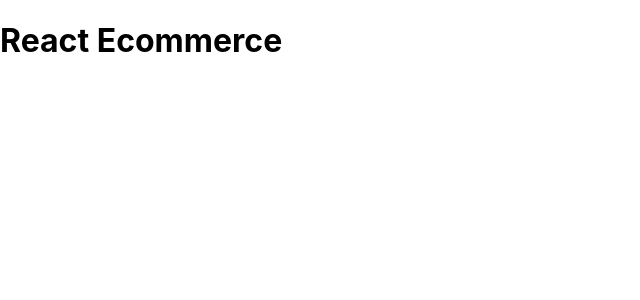
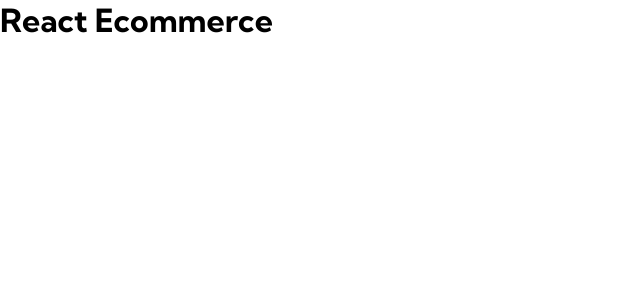
Before and after one commit to GustavoJuvino/react-ecommerce, a React (Create React App) app: page / in a window 1280 px wide. Shown: the top 300 px of the page, without its empty margins (0-640 px from the left). Built offline with nearby package versions, Linux system fonts and the light colour scheme.

Commit message:
Styles configs

```diff
--- a/package.json
+++ b/package.json
@@ -13,6 +13,7 @@
     "react": "^18.2.0",
     "react-dom": "^18.2.0",
     "react-scripts": "5.0.1",
+    "styled-components": "^5.3.8",
     "typescript": "^4.9.5",
     "web-vitals": "^2.1.4"
   },
--- /dev/null
+++ b/src/App.css
@@ -0,0 +1,37 @@
+@import url('https://fonts.googleapis.com/css2?family=Kumbh+Sans:wght@400;700&display=swap');
+
+* {
+    box-sizing: border-box;
+    margin: 0px;
+
+    /* Colors */
+
+    /* Primary */
+    --orange: hsl(26, 100%, 55%);
+    --pale-orange: hsl(25, 100%, 94%);
+
+    /* Neutral */
+    --very-dark-blue: hsl(220, 13%, 13%);
+    --dark-grayish-blue: hsl(219, 9%, 45%);
+    --grayish-blue: hsl(220, 14%, 75%);
+    --light-grayish-blue: hsl(223, 64%, 98%);
+
+    /* Fonts */
+    --font-: 'Kumbh Sans', sans-serif;
+}
+
+h1, h2, h3, h4, p {
+    margin: 0px;
+}
+
+a{
+    text-decoration: none;
+}
+
+ul, li{
+    list-style: none;
+}
+
+body{
+    font-family: var(--font-);
+}
--- a/src/App.tsx
+++ b/src/App.tsx
@@ -1,4 +1,5 @@
 import React from 'react';
+import "./App.css";
 
 const App: React.FC = () => {
   return (
--- a/src/index.css
+++ /dev/null
@@ -1,8 +0,0 @@
-body {
-  margin: 0;
-  font-family: -apple-system, BlinkMacSystemFont, 'Segoe UI', 'Roboto', 'Oxygen',
-    'Ubuntu', 'Cantarell', 'Fira Sans', 'Droid Sans', 'Helvetica Neue',
-    sans-serif;
-  -webkit-font-smoothing: antialiased;
-  -moz-osx-font-smoothing: grayscale;
-}
--- a/src/index.tsx
+++ b/src/index.tsx
@@ -1,6 +1,5 @@
 import React from 'react';
 import ReactDOM from 'react-dom/client';
-import './index.css';
 import App from './App';
 
 const root = ReactDOM.createRoot(
```
Also changed, not shown: 1 other file (tests, documents, lock files or other folders).
